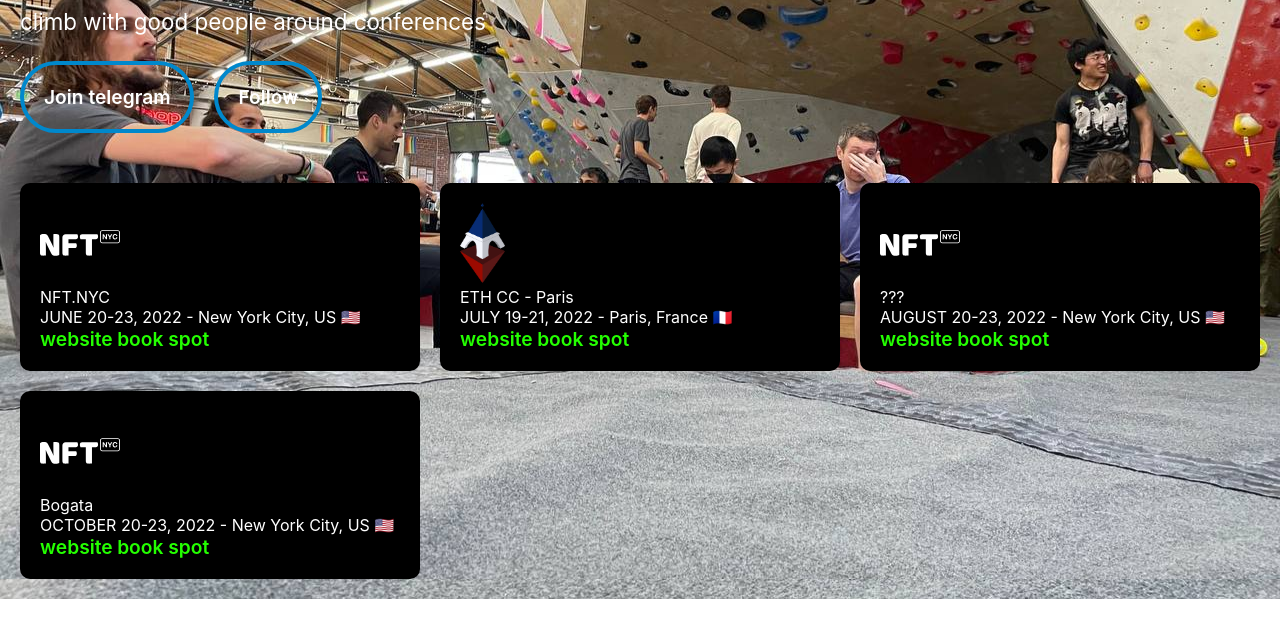
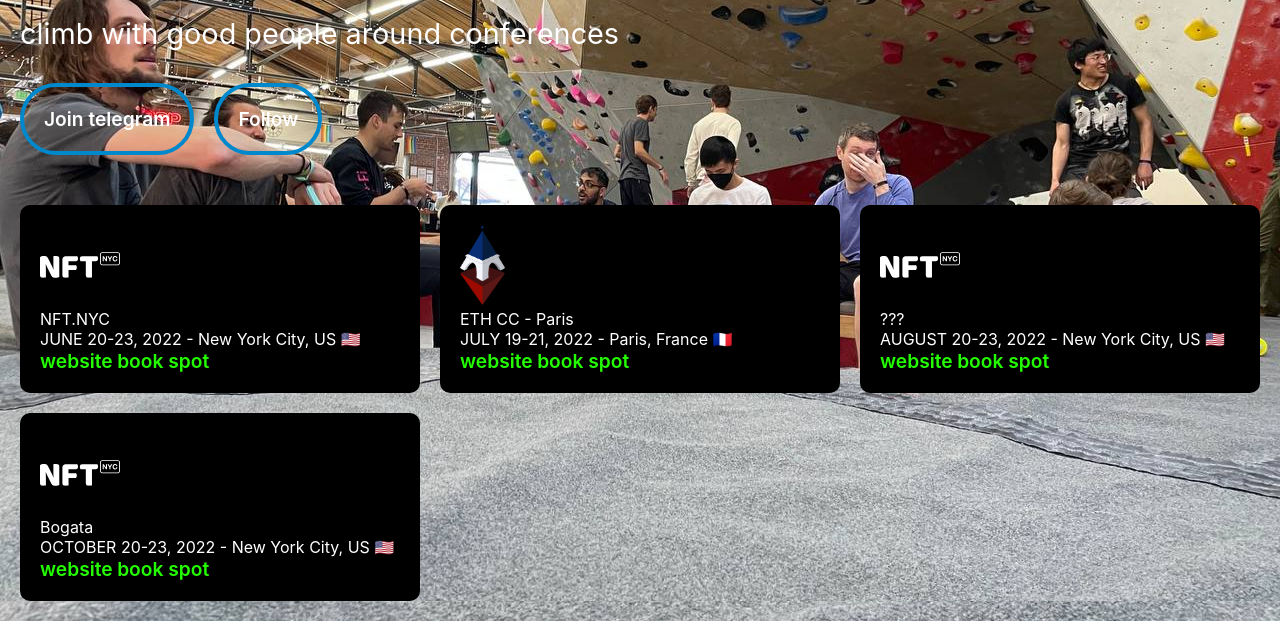
Before and after one commit to nassarhayat/climberdao, a plain HTML site: page index.html in a window 1280 px wide. Shown: the part 308-929 px from the top of the page. Before the commit the page ends 907 px from the top, so only its background shows below. Drawn offline with Linux system fonts and the light colour scheme.

Commit message:
subheading size

```diff
--- a/global.css
+++ b/global.css
@@ -118,8 +118,8 @@
 }
 
 p {
-	font-size: 1.4rem;
-	line-height: 2rem;
+	font-size: 1.8rem;
+	line-height: 2.6rem;
 }
 
 @media only screen and (max-width: 600px) {
```
